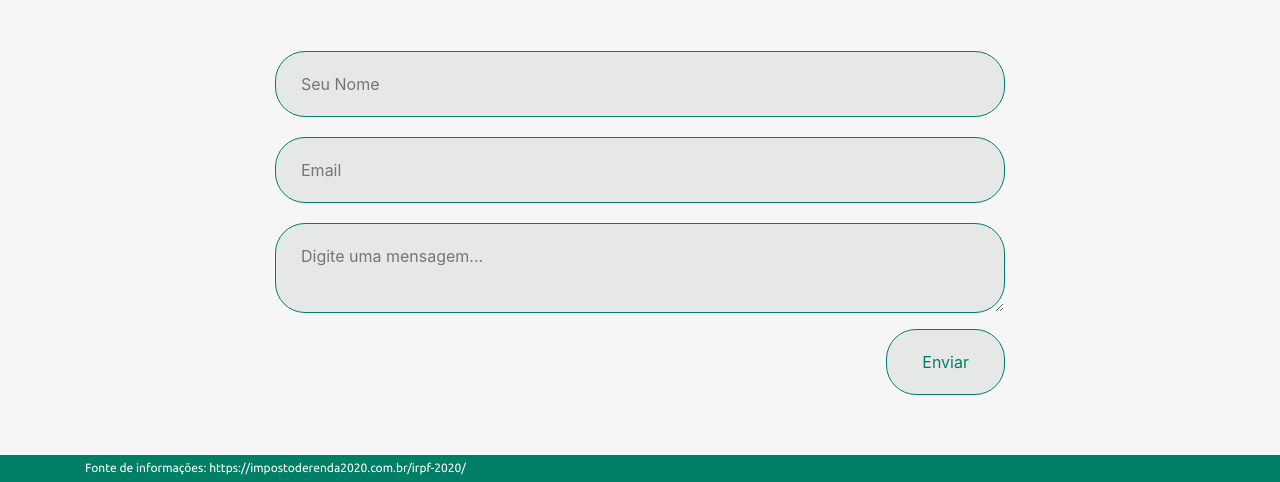
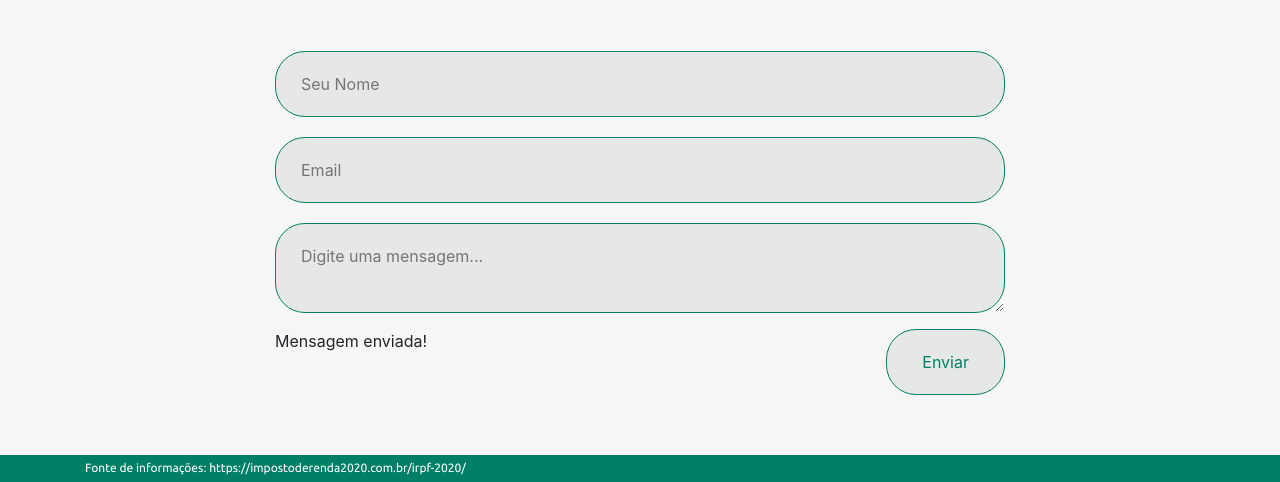
Before and after one commit to lourework/ekback, a website: page client/index.html in a window 1280 px wide. Shown: the part 7343-7825 px from the top of the page. Drawn offline with nearby package versions, Linux system fonts and the light colour scheme.

Commit message:
enviado, formulário

```diff
--- a/client/index.html
+++ b/client/index.html
@@ -259,6 +259,7 @@
             <input type="text" name="name" value="" placeholder="Seu Nome" required/><br/>
             <input type="email" name="email" value="" placeholder="Email" required/><br/>
             <textarea name="message" value="" placeholder="Digite uma mensagem..."></textarea>
+            <span class="enviado">Mensagem enviada!</span>
             <button id="submit-contact-form" type="submit" class="enviar">Enviar</button>
            </form>
         </div>
```
